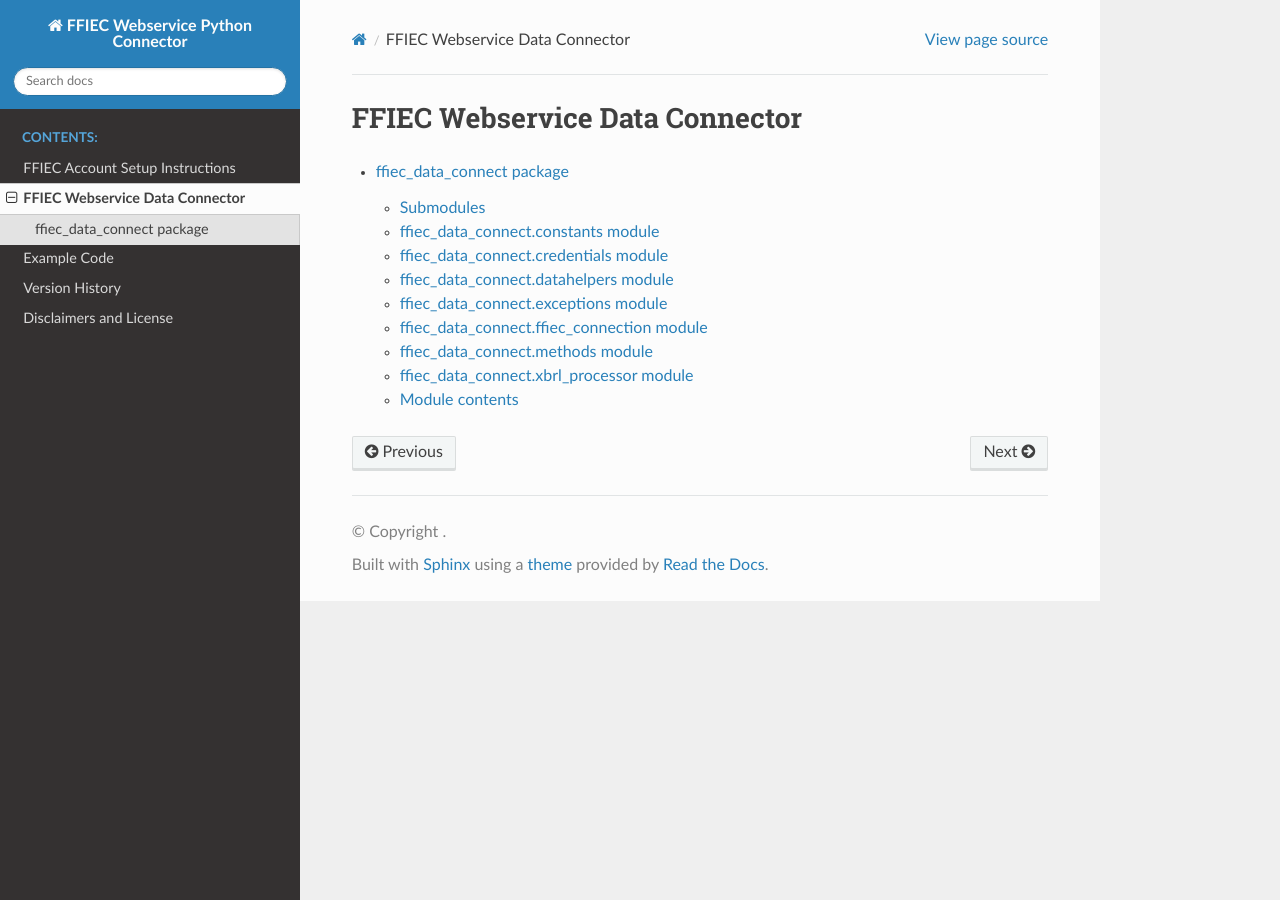
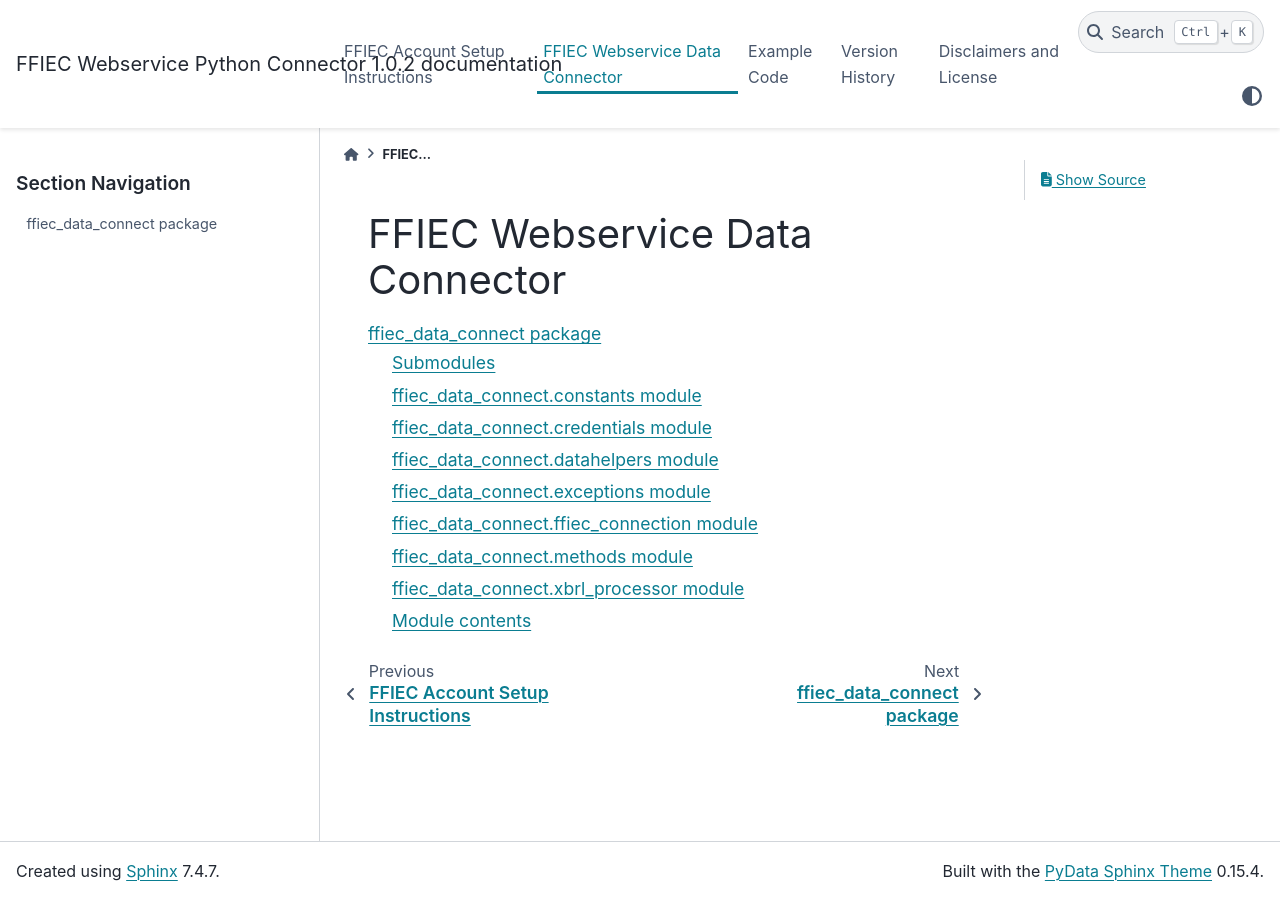
Before and after one commit to call-report/ffiec-data-connect, a Sphinx documentation site: the page built from docs/source/modules.rst, in a window 1280 px wide. Built offline with Sphinx 7.4.7 and the PyData theme 0.15.4, drawn with Linux system fonts in a browser that asks for light colours.

Commit message:
updated sphinx

```diff
--- /dev/null
+++ b/docs/requirements.txt
@@ -0,0 +1 @@
+pydata-sphinx-theme
--- a/docs/source/conf.py
+++ b/docs/source/conf.py
@@ -23,7 +23,7 @@
 author = 'Michael Handelman'
 
 # The full version, including alpha/beta/rc tags
-release = '0.4.0'
+release = '1.0.2'
 
 # -- General configuration ---------------------------------------------------
 
@@ -49,7 +49,7 @@
 # The theme to use for HTML and HTML Help pages.  See the documentation for
 # a list of builtin themes.
 #
-html_theme = 'sphinx_rtd_theme'
+html_theme = 'pydata_sphinx_theme'
 
 # Add any paths that contain custom static files (such as style sheets) here,
 # relative to this directory. They are copied after the builtin static files,
```
Also changed, not shown: .readthedocs.yaml.
